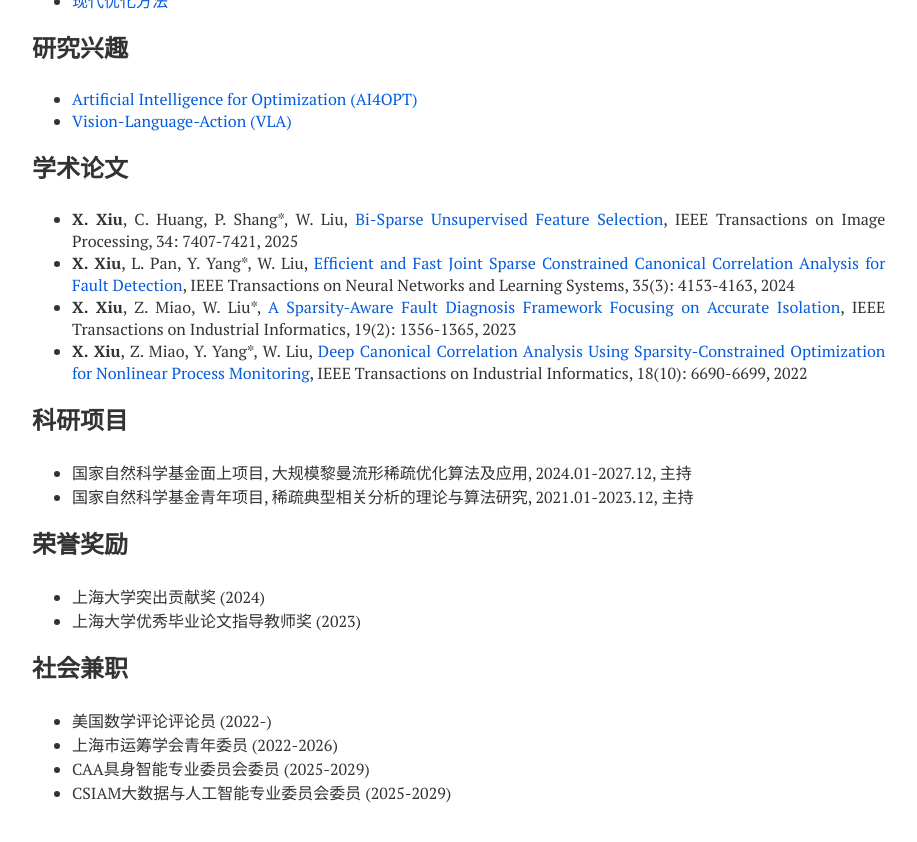
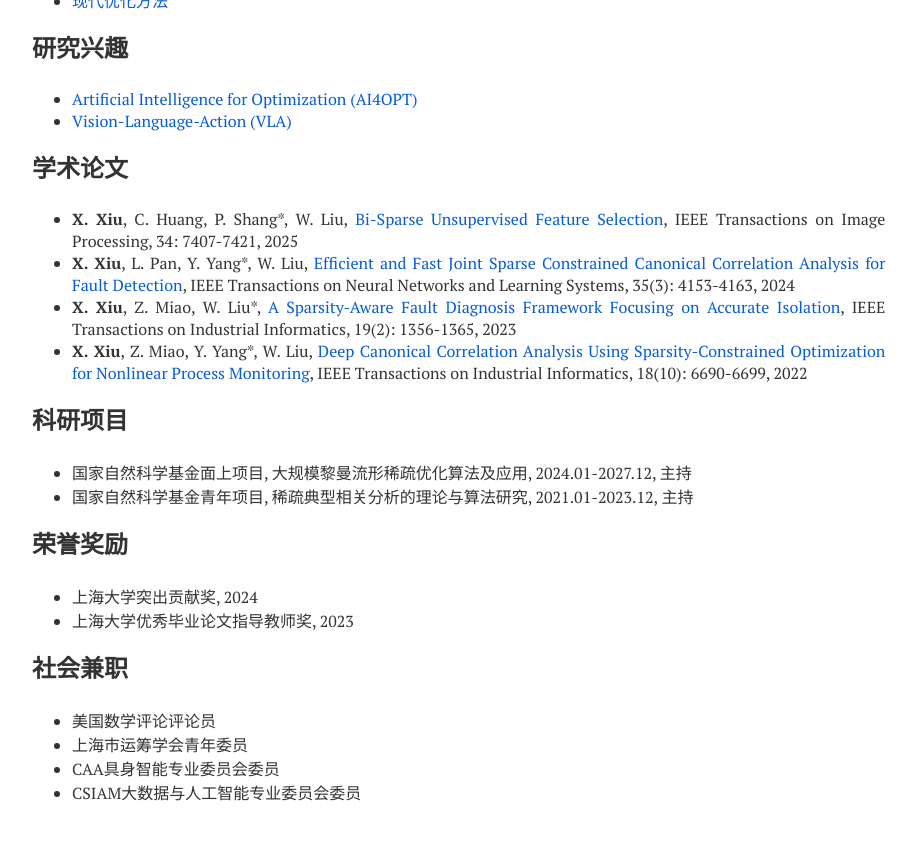
Before and after one commit to xianchaoxiu/xianchaoxiu.github.io, a Jekyll site: the page built from chinese/index.md, in a window 1280 px wide and 900 px high, scrolled down 606 px. Shown: the top 842 px of the window, without its empty margins (288-1205 px from the left). Built offline with Jekyll 4.4.1, drawn with Linux system fonts in a browser that asks for light colours; nearby versions of some CDN libraries.

Commit message:
Update index.md

```diff
--- a/chinese/index.md
+++ b/chinese/index.md
@@ -51,12 +51,12 @@ share: false
 
 
 ### 荣誉奖励
-* 上海大学突出贡献奖 (2024) <br>
-* 上海大学优秀毕业论文指导教师奖 (2023) <br>
+* 上海大学突出贡献奖, 2024 <br>
+* 上海大学优秀毕业论文指导教师奖, 2023 <br>
 
 
 ### 社会兼职
-* 美国数学评论评论员 (2022-) <br>
-* 上海市运筹学会青年委员 (2022-2026)  <br>
-* CAA具身智能专业委员会委员 (2025-2029) <br>
-* CSIAM大数据与人工智能专业委员会委员 (2025-2029) <br>
+* 美国数学评论评论员 <br>
+* 上海市运筹学会青年委员  <br>
+* CAA具身智能专业委员会委员 <br>
+* CSIAM大数据与人工智能专业委员会委员 <br>
```
